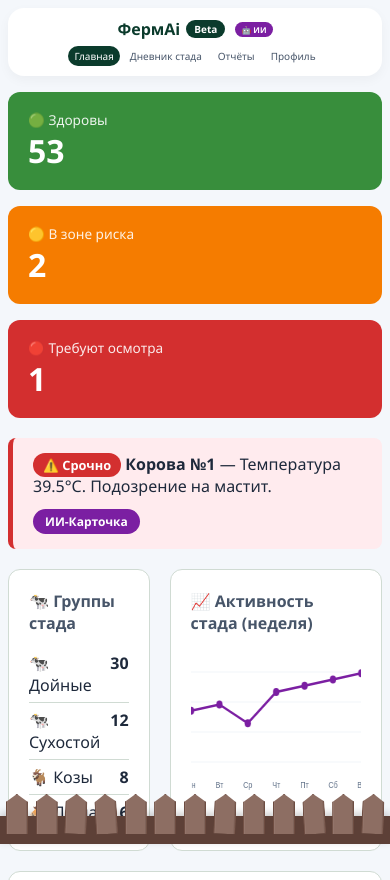
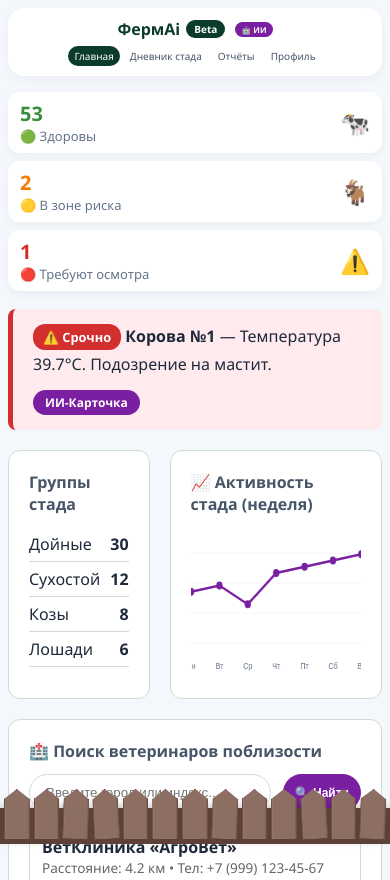
Before and after one commit to Pingvinka/FarmAi, a website: page dashboard-ai.html in a window 390 px wide. Shown: the top 880 px of the page. Drawn offline with Linux system fonts and the light colour scheme.

Commit message:
Fix: mobile fence, notification spacing, remove emojis, add AI forecast to context

```diff
--- a/css/style.css
+++ b/css/style.css
@@ -103,7 +103,7 @@ body {
     bottom: 0;
     left: 0;
     width: 100%;
-    height: 36px;
+    height: 40px;
     background: #5d4037;
     z-index: 95;
     box-shadow: 0 -3px 8px rgba(0,0,0,0.2);
@@ -123,15 +123,15 @@ body {
     position: absolute;
     bottom: 0;
     left: 0;
-    height: 50px;
+    height: 55px;
     z-index: -1;
 }
 
 .picket {
     flex: 1;
-    max-width: 28px;
-    min-width: 14px;
-    height: 50px;
+    max-width: 32px;
+    min-width: 18px;
+    height: 55px;
     background: #8d6e63;
     clip-path: polygon(0% 100%, 0% 20%, 50% 0%, 100% 20%, 100% 100%);
     border: 1px solid #6d4c41;
@@ -543,6 +543,28 @@ body {
 }
 .toast.show { opacity: 1; }
 
+/* ----- СТАТИСТИКА НА ДАШБОРДЕ ----- */
+.stats-grid {
+    display: grid;
+    grid-template-columns: repeat(auto-fit, minmax(150px, 1fr));
+    gap: 14px;
+    margin-bottom: 18px;
+}
+.stat-card {
+    background: white;
+    padding: 14px 18px;
+    border-radius: 12px;
+    box-shadow: 0 4px 12px rgba(0,0,0,0.04);
+    display: flex;
+    justify-content: space-between;
+    align-items: center;
+}
+.stat-card .stat-number { font-size: 28px; font-weight: 700; }
+.stat-card .stat-label { font-size: 13px; color: #64748b; }
+.stat-card.healthy .stat-number { color: var(--success); }
+.stat-card.risk .stat-number { color: var(--warning); }
+.stat-card.critical .stat-number { color: var(--danger); }
+
 /* ============================================================
    АДАПТИВНОСТЬ ДЛЯ МОБИЛЬНЫХ УСТРОЙСТВ
    ============================================================ */
@@ -620,6 +642,11 @@ body {
         flex-wrap: wrap;
     }
 
+    /* Статистика на дашборде */
+    .stats-grid { grid-template-columns: 1fr; gap: 8px; }
+    .stat-card { padding: 10px 14px; }
+    .stat-card .stat-number { font-size: 22px; }
+
     /* Чат */
     .chat-msg { max-width: 92%; }
     .chat-msg .bubble { font-size: 12px; padding: 6px 10px; }
@@ -642,9 +669,9 @@ body {
     .graph-wrap { height: 120px; }
     .graph-wrap canvas { height: 120px !important; }
 
-    /* Заборчик */
-    .fence-footer { height: 28px; }
-    .picket { height: 40px; max-width: 22px; min-width: 10px; }
+    /* Заборчик — как на десктопе (не уменьшаем!) */
+    .fence-footer { height: 40px; }
+    .picket { height: 55px; max-width: 32px; min-width: 18px; }
 
     /* Кнопки */
     .btn { font-size: 12px; padding: 4px 12px; }
@@ -666,20 +693,14 @@ body {
 
     .header-right a { font-size: 10px; padding: 3px 6px; }
 
-    .stat-card { padding: 12px; }
-    .stat-card .stat-number { font-size: 24px; }
+    .stat-card { padding: 8px 12px; }
+    .stat-card .stat-number { font-size: 20px; }
 
     .filter-group .label { font-size: 10px; }
     .filters button { font-size: 9px; padding: 2px 8px; }
 
     .toast { font-size: 12px; padding: 8px 16px; bottom: 60px; }
+
+    .fence-footer { height: 36px; }
+    .picket { height: 50px; max-width: 28px; min-width: 14px; }
 }
-
-/* Адаптив для экранов с высокой плотностью пикселей */
-@media (-webkit-min-device-pixel-ratio: 2), (min-resolution: 192dpi) {
-    .notebook-page,
-    .diary-card {
-        background-image: linear-gradient(var(--notebook-line) 1px, transparent 1px);
-        background-size: 100% 28px;
-    }
-}
--- a/dashboard-ai.html
+++ b/dashboard-ai.html
@@ -20,36 +20,56 @@
     </header>
 
     <!-- СТАТИСТИКА -->
-    <div style="display: grid; grid-template-columns: repeat(auto-fit, minmax(180px, 1fr)); gap: 16px; margin-bottom: 20px;">
-        <div style="background: var(--success); color: white; padding: 18px 20px; border-radius: 12px;">
-            <div style="font-size: 0.85rem; opacity: 0.9;">🟢 Здоровы</div>
-            <div style="font-size: 2rem; font-weight: bold;">53</div>
+    <div class="stats-grid">
+        <div class="stat-card healthy">
+            <div>
+                <div class="stat-number">53</div>
+                <div class="stat-label">🟢 Здоровы</div>
+            </div>
+            <span style="font-size: 24px;">🐄</span>
         </div>
-        <div style="background: var(--warning); color: white; padding: 18px 20px; border-radius: 12px;">
-            <div style="font-size: 0.85rem; opacity: 0.9;">🟡 В зоне риска</div>
-            <div style="font-size: 2rem; font-weight: bold;">2</div>
+        <div class="stat-card risk">
+            <div>
+                <div class="stat-number">2</div>
+                <div class="stat-label">🟡 В зоне риска</div>
+            </div>
+            <span style="font-size: 24px;">🐐</span>
         </div>
-        <div style="background: var(--danger); color: white; padding: 18px 20px; border-radius: 12px;">
-            <div style="font-size: 0.85rem; opacity: 0.9;">🔴 Требуют осмотра</div>
-            <div style="font-size: 2rem; font-weight: bold;">1</div>
+        <div class="stat-card critical">
+            <div>
+                <div class="stat-number">1</div>
+                <div class="stat-label">🔴 Требуют осмотра</div>
+            </div>
+            <span style="font-size: 24px;">⚠️</span>
         </div>
     </div>
 
     <!-- УВЕДОМЛЕНИЕ + КНОПКА -->
     <div style="background: #ffebee; border-left: 5px solid var(--danger); padding: 15px 20px; border-radius: 8px; margin-bottom: 20px; display: flex; flex-wrap: wrap; justify-content: space-between; align-items: center; gap: 12px;">
-        <div><span style="background: var(--danger); color: white; padding: 3px 10px; border-radius: 12px; font-size: 0.8rem; font-weight: bold;">⚠️ Срочно</span> <strong>Корова №1</strong> — Температура 39.5°C. Подозрение на мастит.</div>
+        <div style="line-height: 1.6;">
+            <span style="background: var(--danger); color: white; padding: 3px 10px; border-radius: 12px; font-size: 0.8rem; font-weight: bold; display: inline-block; margin-bottom: 2px;">⚠️ Срочно</span>
+            <strong>Корова №1</strong> — Температура 39.7°C. Подозрение на мастит.
+        </div>
         <a href="karta-ai.html?id=1" class="btn btn-ai">ИИ-Карточка</a>
     </div>
 
     <!-- ГРУППЫ И ГРАФИК -->
     <div style="display: grid; grid-template-columns: 1fr 1.5fr; gap: 20px; margin-bottom: 20px;">
         <div style="background: white; padding: 20px; border-radius: 12px; border: 1px solid var(--border);">
-            <h3 style="font-size: 16px; color: #475569;">🐄 Группы стада</h3>
+            <h3 style="font-size: 16px; color: #475569;">Группы стада</h3>
             <div style="margin-top: 12px;">
-                <div style="display: flex; justify-content: space-between; padding: 6px 0; border-bottom: 1px solid var(--border);"><span>🐄 Дойные</span><strong>30</strong></div>
-                <div style="display: flex; justify-content: space-between; padding: 6px 0; border-bottom: 1px solid var(--border);"><span>🐄 Сухостой</span><strong>12</strong></div>
-                <div style="display: flex; justify-content: space-between; padding: 6px 0; border-bottom: 1px solid var(--border);"><span>🐐 Козы</span><strong>8</strong></div>
-                <div style="display: flex; justify-content: space-between; padding: 6px 0; border-bottom: 1px solid var(--border);"><span>🐴 Лошади</span><strong>6</strong></div>
+                <div style="display: flex; justify-content: space-between; padding: 6px 0; border-bottom: 1px solid var(--border);">
+                    <span>Дойные</span><strong>30</strong>
+                </div>
+                <div style="display: flex; justify-content: space-between; padding: 6px 0; border-bottom: 1px solid var(--border);">
+                    <span>Сухостой</span><strong>12</strong>
+                </div>
+                <div style="display: flex; justify-content: space-between; padding: 6px 0; border-bottom: 1px solid var(--border);">
+                    <span>Козы</span><strong>8</strong>
+                </div>
+                <div style="display: flex; justify-content: space-between; padding: 6px 0; border-bottom: 1px solid var(--border);">
+                    <span>Лошади</span><strong>6</strong>
+                </div>
             </div>
         </div>
         <div style="background: white; padding: 20px; border-radius: 12px; border: 1px solid var(--border);">
@@ -113,7 +133,7 @@
         if (input.value.trim().length > 0) {
             results.innerHTML = `
                 <div style="border:1px solid var(--border);padding:12px;border-radius:8px;">
-                    <strong>✅ Найдено 3 клиники рядом с "${input.value}"</strong>
+                    <strong>Найдено 3 клиники рядом с "${input.value}"</strong>
                     <p style="font-size:0.85rem;color:#666;">ВетКлиника «АгроВет» — 2.3 км</p>
                     <p style="font-size:0.85rem;color:#666;">Районная СББЖ — 5.1 км</p>
                     <p style="font-size:0.85rem;color:#666;">Мобильная ветслужба — выезд 24/7</p>
```
Also changed, not shown: dashboard.html (+35 -15 lines), karta-ai.html (+12 -5 lines).
